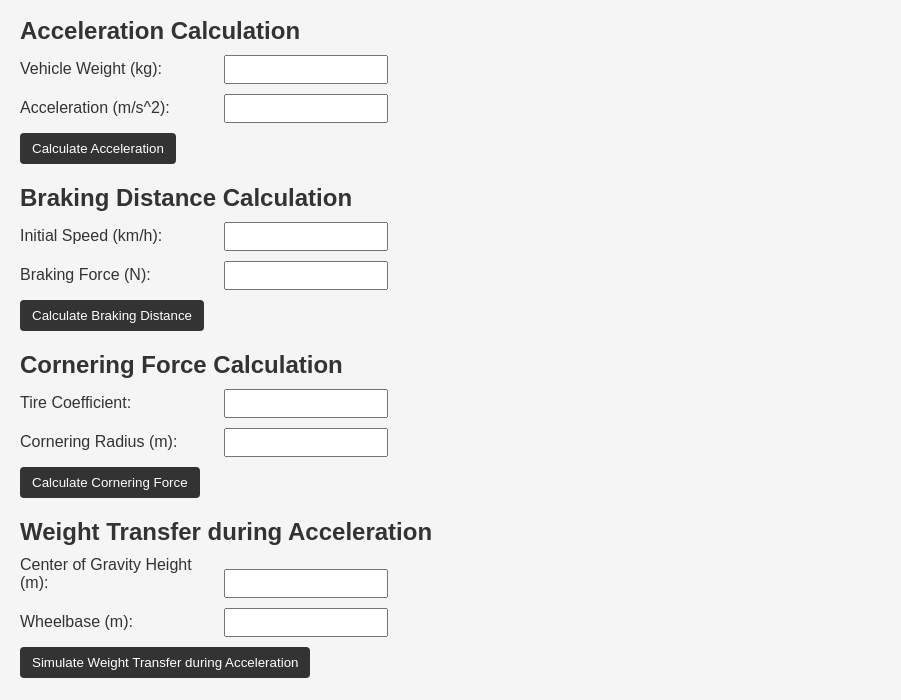
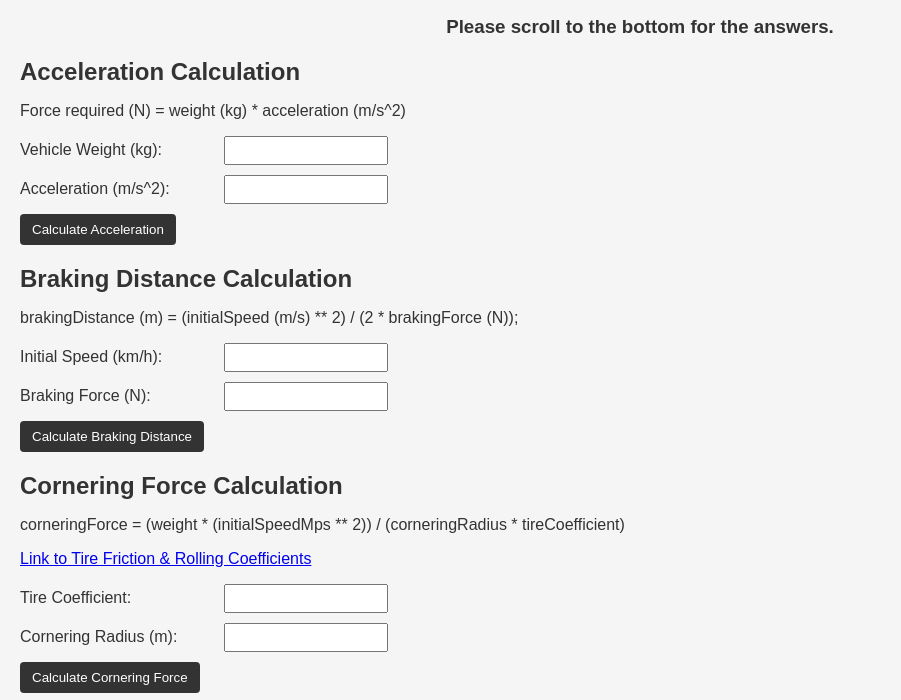
Before and after one commit to srikarkc/vd-calculator, a plain HTML site: page index.html in a window 1280 px wide. Shown: the part 60-760 px from the top of the page, without its empty margins (0-901 px from the left). Drawn offline with Linux system fonts and the light colour scheme.

Commit message:
Made improvements to the original app

```diff
--- a/index.html
+++ b/index.html
@@ -10,11 +10,13 @@
   <!-- Header section -->
   <header>
     <h1>Vehicle Dynamics Calculator</h1>
+    <h3>Please scroll to the bottom for the answers.</h3>
   </header>
 
   <!-- Acceleration section -->
   <section>
     <h2>Acceleration Calculation</h2>
+    <p>Force required (N) = weight (kg) * acceleration (m/s^2)</p>
     <div>
       <label for="vehicle-weight">Vehicle Weight (kg):</label>
       <input type="number" id="vehicle-weight">
@@ -29,6 +31,7 @@
   <!-- Braking distance section -->
   <section>
     <h2>Braking Distance Calculation</h2>
+    <p>brakingDistance (m) = (initialSpeed (m/s) ** 2) / (2 * brakingForce (N));</p>
     <div>
       <label for="initial-speed">Initial Speed (km/h):</label>
       <input type="number" id="initial-speed">
@@ -43,6 +46,9 @@
   <!-- Cornering force section -->
 <section>
     <h2>Cornering Force Calculation</h2>
+    <p>corneringForce = (weight * (initialSpeedMps ** 2)) / (corneringRadius * tireCoefficient)</p>
+    <a href="http://hpwizard.com/tire-friction-coefficient.html" target="_blank">Link to Tire Friction & Rolling Coefficients</a>
+    <p></p>
     <div>
       <label for="tire-coefficient">Tire Coefficient:</label>
       <input type="number" id="tire-coefficient">
@@ -102,6 +108,7 @@
     <div id="result-output"></div>
   </section>
 
+  <!-- Linking to the Javascript -->
   <script src="script.js"></script>
 </body>
 </html>
--- a/script.js
+++ b/script.js
@@ -1,10 +1,13 @@
 // Get input elements
 const weightInput = document.getElementById('vehicle-weight');
 const accelerationInput = document.getElementById('acceleration');
+
 const initialSpeedInput = document.getElementById('initial-speed');
 const brakingForceInput = document.getElementById('braking-force');
+
 const calculateAccelerationBtn = document.getElementById('calculate-acceleration-btn');
 const calculateBrakingDistanceBtn = document.getElementById('calculate-braking-distance-btn');
+
 const resultOutput = document.getElementById('result-output');
 
 // Add event listeners to the calculate buttons
@@ -15,6 +18,12 @@ function calculateAcceleration() {
   // Get user input values
   const weight = parseFloat(weightInput.value);
   const acceleration = parseFloat(accelerationInput.value);
+
+  // Validate input values
+  if (isNaN(weight) || isNaN(acceleration) ) {
+    resultOutput.textContent = 'Please enter valid values.';
+    return;
+  }
 
   // Perform acceleration calculation
   const force = weight * acceleration;
```
